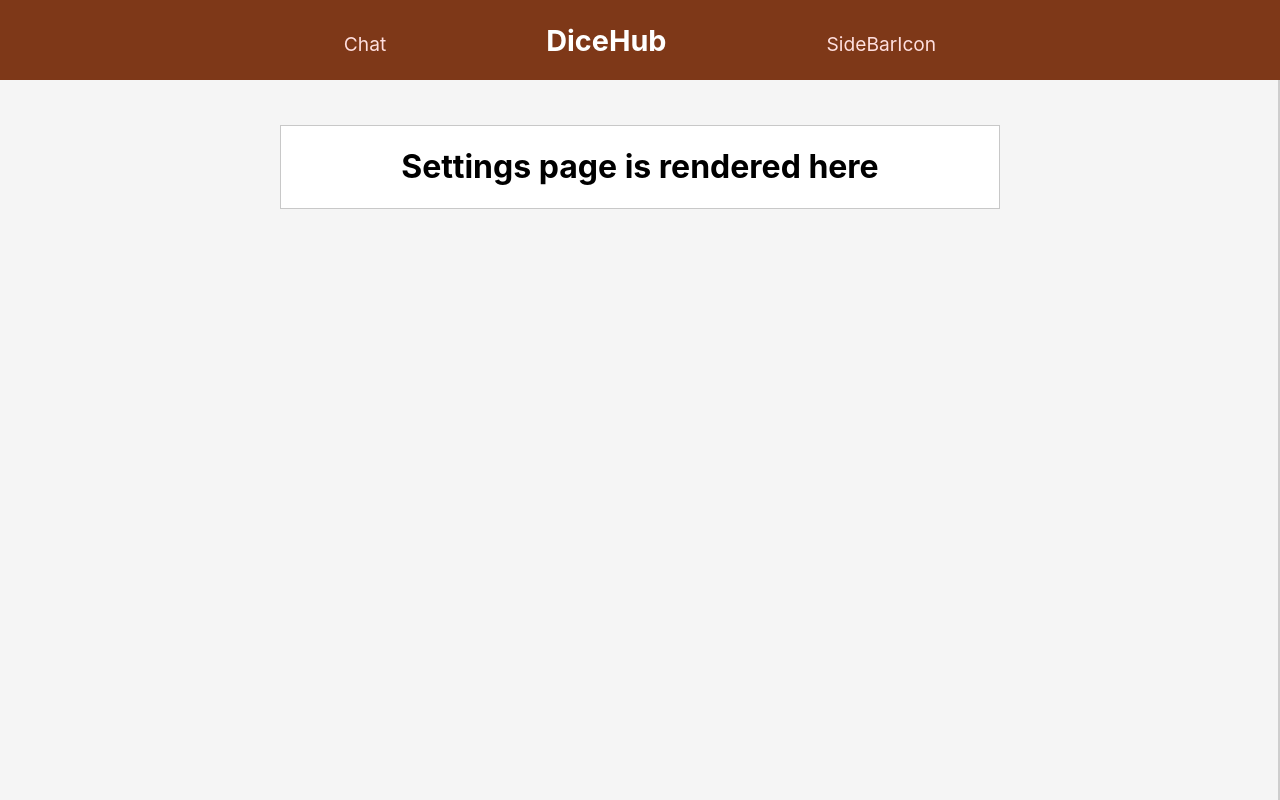
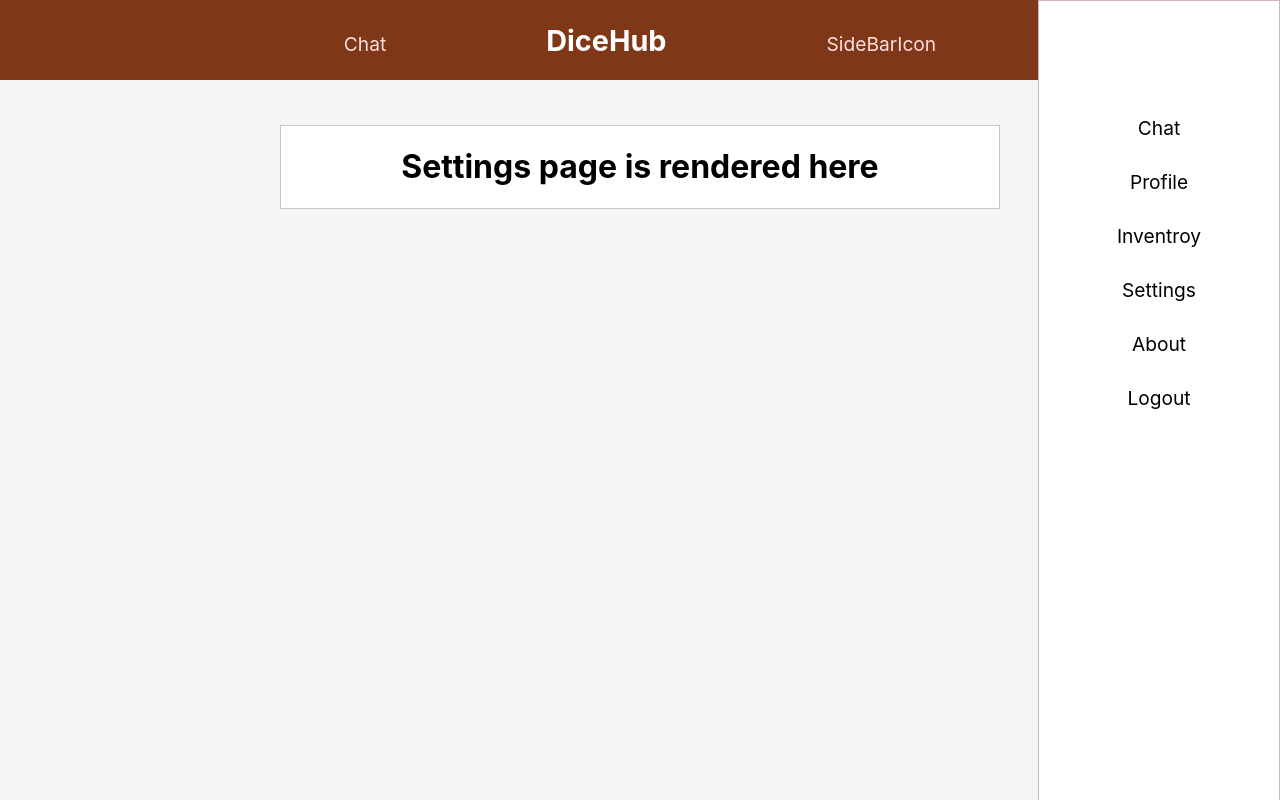
Before and after one commit to fesb-projekti/DiceHub, a React (Create React App) app in the folder client/: page /settings in a window 1280 px wide. Built offline with nearby package versions, Linux system fonts and the light colour scheme.

Commit message:
MainLayout implemented
- The basic look of the site has been implemented. Here we are rendering the header(navbar), the sidebar and the components in use (main - passed as props from parent component depending on the path/route)
- Basic toggle state for the sidebar

```diff
--- a/client/src/layout/MainLayout.jsx
+++ b/client/src/layout/MainLayout.jsx
@@ -1,14 +1,21 @@
 import classes from "./MainLayout.module.css";
 import MainNavbar from "./MainNavbar";
 import MainSidebar from "./MainSidebar";
+import {useState} from "react";
 
 function MainNavigation(props) {
     // This is the main layout for the application, we are getting props from app and router and then we are displaying
     // that page with props.children. <MainNavbar/> is always on top as a navbar for the whole application, rest is changing.
+    const [isCollapsed,setIsCollapsed] = useState(true);
+
+    function toggleSidebar(){
+        setIsCollapsed(!isCollapsed);
+    }
+
     return (
         <div className={classes.mainLayout}>
-            <MainNavbar />
-            <MainSidebar />
+            <MainNavbar sidebar={toggleSidebar} />
+            <MainSidebar active={isCollapsed} />
             <main className={classes.main}>{props.children}</main>
         </div>
     );
```
